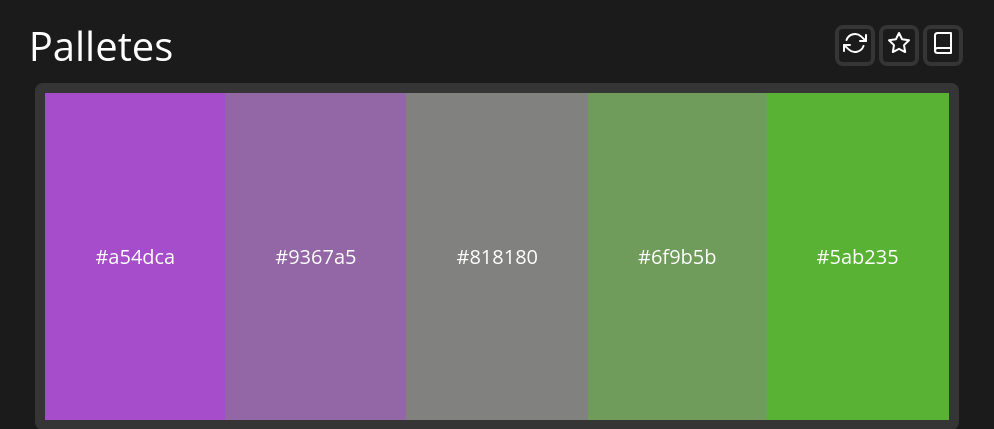
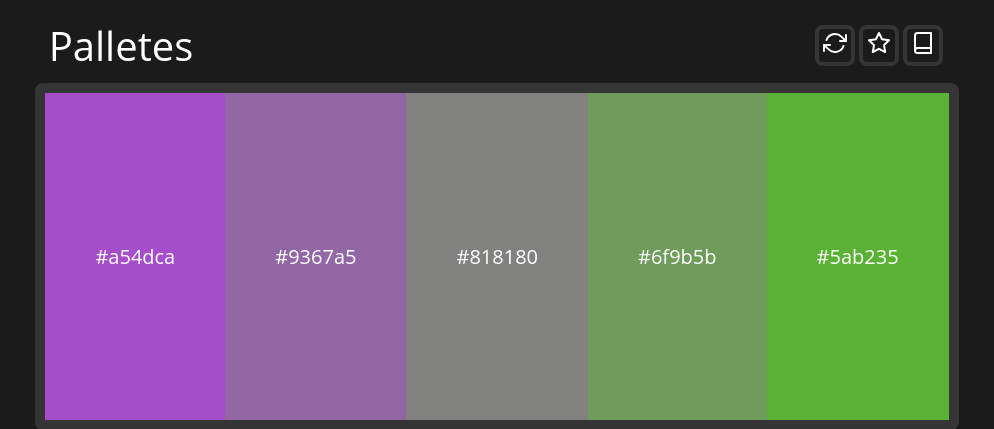
Before and after one commit to SlumberDemon/Palettes, a FastAPI app: page / in a window 1280 px wide. Shown: the top 429 px of the page, without its empty margins (143-1137 px from the left). Run offline with FastAPI, Linux system fonts and the light colour scheme.

Commit message:
update style

```diff
--- a/static/styles/style.css
+++ b/static/styles/style.css
@@ -120,7 +120,7 @@
 
 @media only screen and (min-width: 1200px) {
     .menu-text {
-        margin-right: 660px;
+        margin-right: 620px;
     }
 
     .menu-bar.favorites > * {
```
